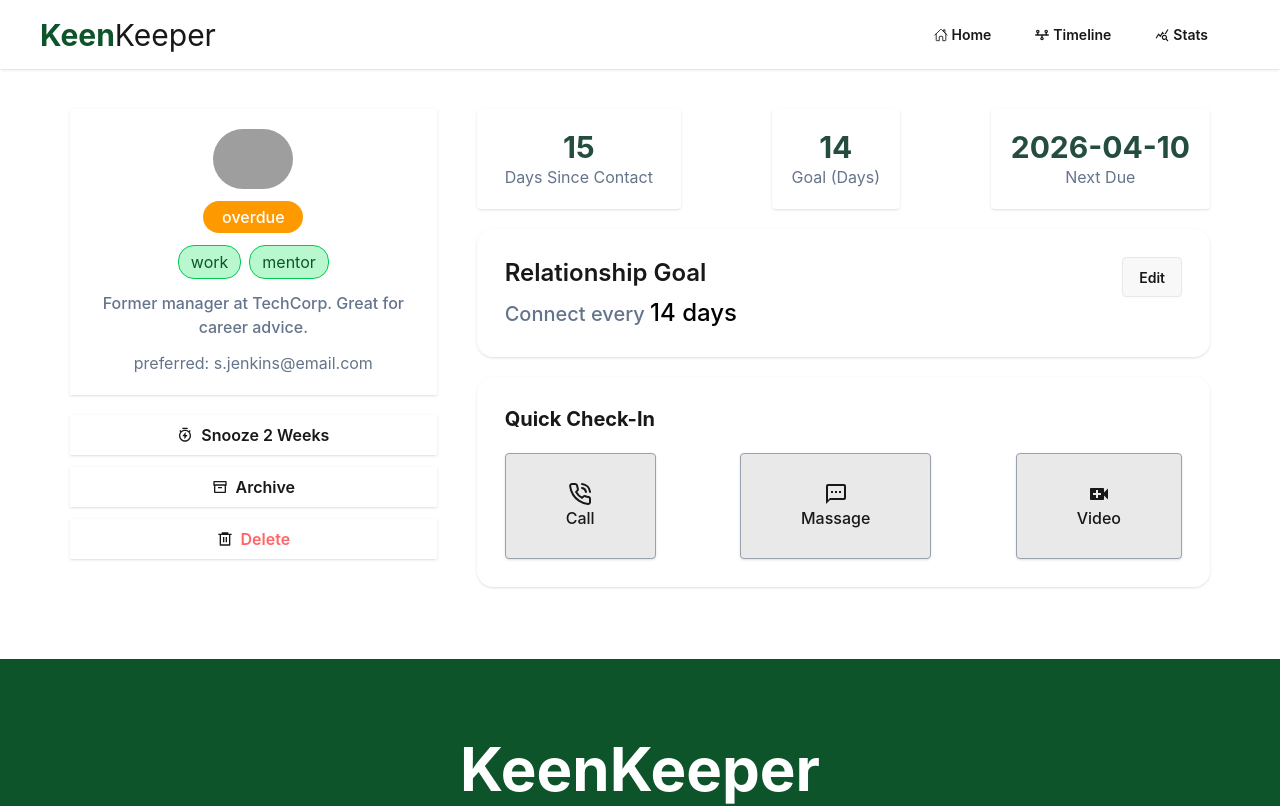
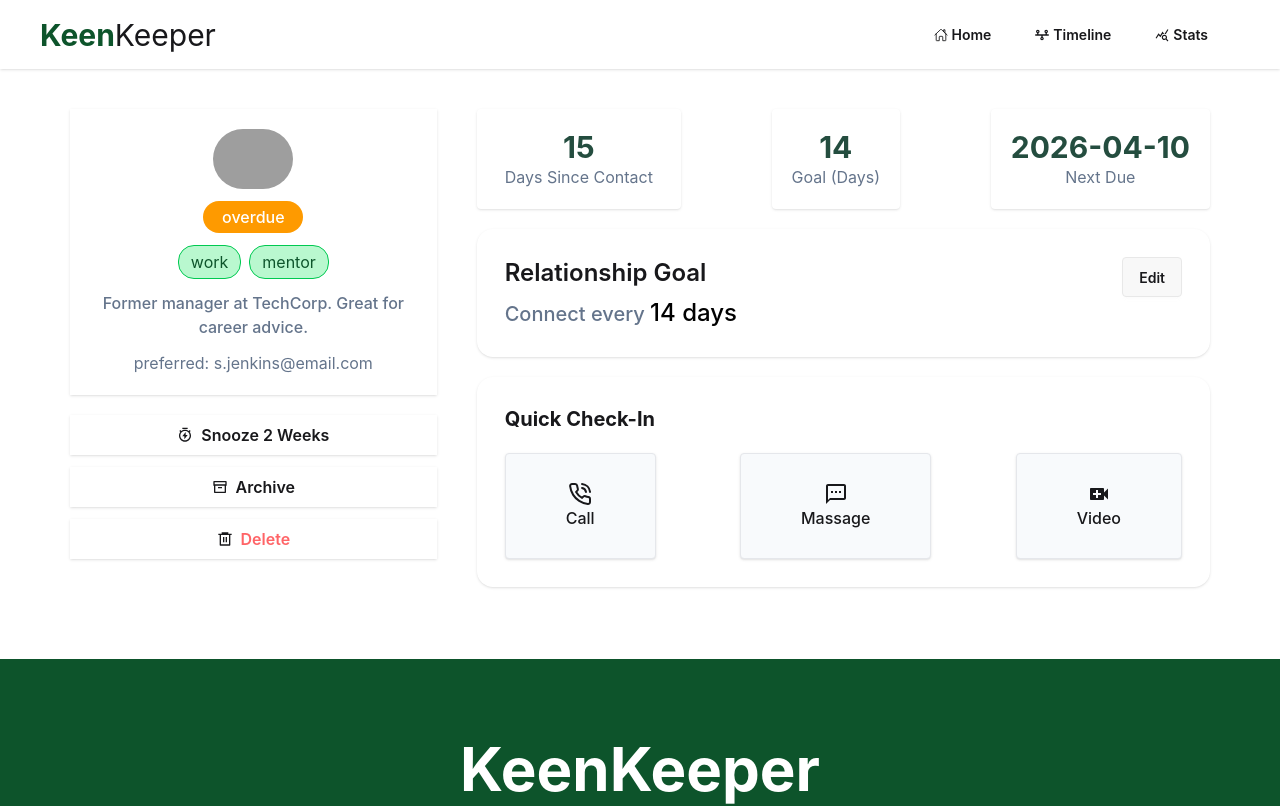
Before and after one commit to rakibulhasanutsho/Contract-KeenKeeper, a React (Vite) app: page /friendsdetails/1 in a window 1280 px wide. Shown: the top 806 px of the page. Built offline with nearby package versions, Linux system fonts and the light colour scheme; grey boxes are pictures that could not be loaded.

Commit message:
now working about sort section

```diff
--- a/src/components/frienddetails/FriendDetails.jsx
+++ b/src/components/frienddetails/FriendDetails.jsx
@@ -48,7 +48,7 @@ function FriendDetails() {
                 type: "Call",
                 name:name
             };
-            toast.success(`Calling ${name}`)
+            toast.success(`Call with ${name}`)
             setCallHistory([newEntry, ...callHistory]);
         }
         else if (type === 'Massage') {
@@ -68,7 +68,7 @@ function FriendDetails() {
                 type:"Video",
                 name:name
             };
-            toast.success(` Video Calling ${name}`)
+            toast.success(` Video Call with ${name}`)
             setCallHistory([newEntry, ...callHistory]);
         }
 
@@ -134,17 +134,17 @@ function FriendDetails() {
                     <div className='p-7 shadow-sm rounded-2xl'>
                         <h4 className='text-xl font-bold font-[#244D3F] mb-5 '>Quick Check-In</h4>
                         <div className='flex  justify-between '>
-                            <div onClick={() => handleConnection('Call')} className='p-7 px-15 shadow-sm border border-gray-400 bg-[#E9E9E9] rounded cursor-pointer'>
+                            <div onClick={() => handleConnection('Call')} className='p-7 px-15 shadow-sm border border-gray-200 bg-[#F8FAFC] rounded cursor-pointer'>
 
                                 <LuPhoneCall className='mx-auto ' size={24} />
                                 <p className='font-medium'>Call</p>
 
                             </div>
-                            <div onClick={() => handleConnection('Massage')} className='p-7 px-15 shadow-sm border border-gray-400 bg-[#E9E9E9] rounded cursor-pointer'>
+                            <div onClick={() => handleConnection('Massage')} className='p-7 px-15 shadow-sm border border-gray-200 bg-[#F8FAFC] rounded cursor-pointer'>
                                 <MdOutlineTextsms className='mx-auto ' size={24}> </MdOutlineTextsms>
                                 <p className='font-medium'>Massage</p>
                             </div>
-                            <div onClick={() => handleConnection('Video')} className='p-7 px-15 shadow-sm border border-gray-400 bg-[#E9E9E9] rounded cursor-pointer'>
+                            <div onClick={() => handleConnection('Video')} className='p-7 px-15 shadow-sm border border-gray-200 bg-[#F8FAFC] rounded cursor-pointer'>
                                 <MdVideoCall className='mx-auto' size={24}></MdVideoCall>
                                 <p className='font-medium'> Video </p>
                             </div>
@@ -165,7 +165,7 @@ function FriendDetails() {
                                     <div className='flex gap-4'>
                                         <LuPhoneCall size={24} className='my-auto'></LuPhoneCall>
                                         <span>
-                                            <p className='font-medium text-xl'>Text</p>
+                                            <p className='font-medium text-xl'>Meetup</p>
                                             <p className='text[#64748B]'>Asked for career advice</p>
                                         </span>
                                     </div>
@@ -176,7 +176,7 @@ function FriendDetails() {
                                     <div className='flex gap-4'>
                                         <MdOutlineTextsms size={24} className='my-auto'></MdOutlineTextsms>
                                         <span>
-                                            <p className='font-medium text-xl'>Meetup</p>
+                                            <p className='font-medium text-xl'>Text</p>
                                             <p className='text[#64748B]'>Industry conference meetup</p>
                                         </span>
                                     </div>
--- a/src/pages/timeline/TimeLine.jsx
+++ b/src/pages/timeline/TimeLine.jsx
@@ -30,7 +30,7 @@ function TimeLine() {
                         <FaHandshakeSimple className='my-auto' size={24} />
                         <div>
                           <p><span className='font-semibold text-[#244D3F] text-xl'>Meetup</span> <span className='text-[#64748B]'>With {history.name}</span></p>
-                          <p></p>
+                          <p>{new Date(history.timestamp).toLocaleDateString('default', { month: 'long', day: 'numeric', year: 'numeric' })}</p>
                         </div>
                       </div>
                       : history.type === "Message"
@@ -40,13 +40,15 @@ function TimeLine() {
                           <BsChatText className='my-auto' size={24} />
                           <div>
                             <p><span className='font-semibold text-[#244D3F] text-xl'>Text</span> <span className='text-[#64748B]'>With {history.name}</span></p>
-                            <p></p>
+                            <p>{new Date(history.timestamp).toLocaleDateString('default', { month: 'long', day: 'numeric', year: 'numeric' })}</p>
                           </div>
                         </div>
                         : <div className='flex gap-3 p-5 px-10 shadow-sm'>
                           <LiaVideoSolid className='my-auto' size={24} />
-                          <p><span className='font-semibold text-[#244D3F] text-xl'>Video Call</span> <span className='text-[#64748B]'>With {history.name}</span></p>
-                          <p></p>
+                          <div className=''>
+                            <p><span className='font-semibold text-[#244D3F] text-xl'>Video Call</span> <span className='text-[#64748B]'>With {history.name}</span></p>
+                            <p>{new Date(history.timestamp).toLocaleDateString('default', { month: 'long', day: 'numeric', year: 'numeric' })}</p>
+                          </div>
                         </div>
 
                     }
```
